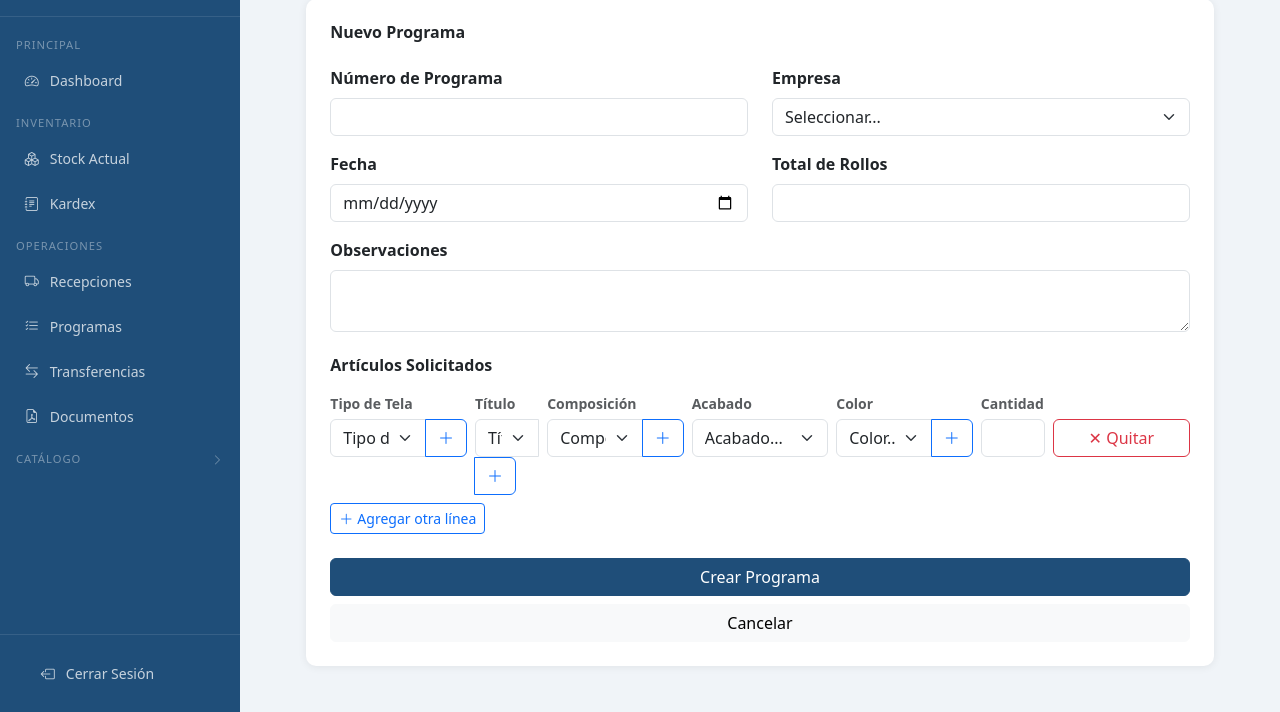
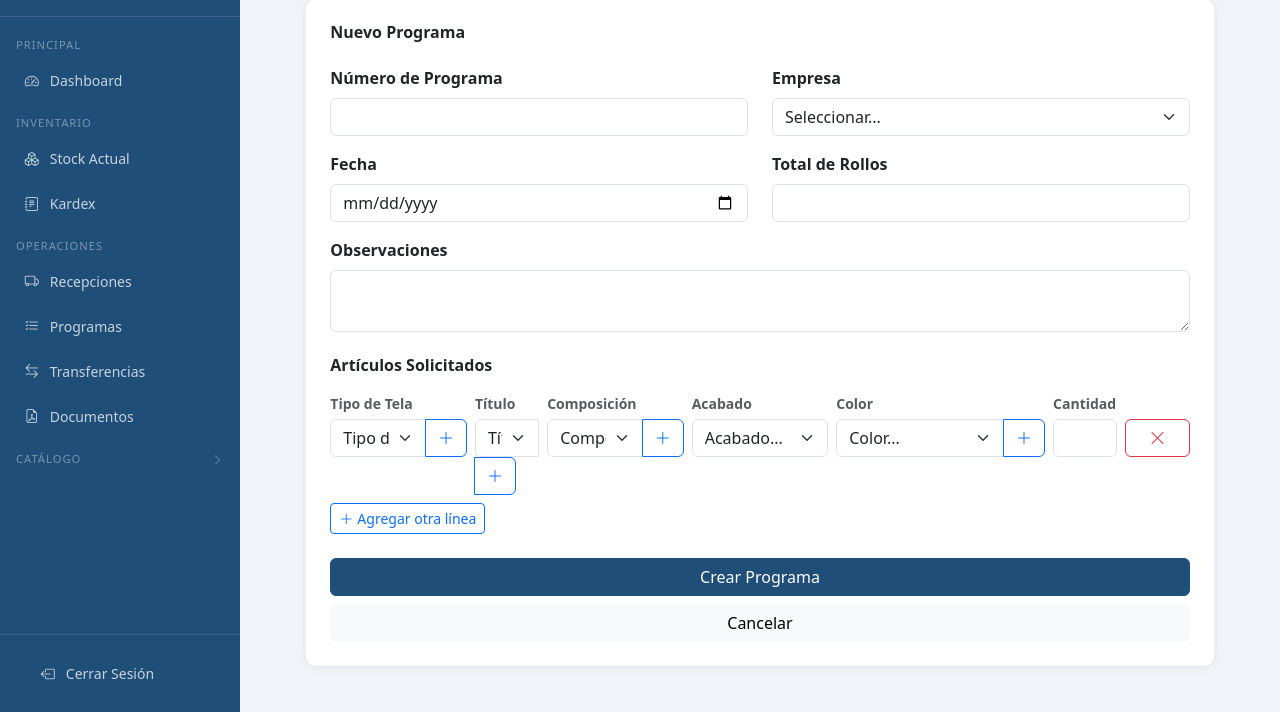
Before and after one commit to Jlynch23/textil-inventario, a Spring app: template src/main/resources/templates/programas/nuevo.html in a window 1280 px wide. Shown: the part 88-800 px from the top of the page. Run offline with Thymeleaf, Linux system fonts and the light colour scheme; the template is opened without the code that fills it, so the values that code supplies are empty; some of the project's set-up classes (security, data sources, template engines, error pages and the like) are left out, and stand-ins take their place.

Commit message:
Programa: cuadrar columnas de la linea (mas ancho a Color, Quitar compacto)
Las columnas de "Articulos Solicitados" no calzaban con el contenido: el
Color se cortaba ("BLANCO CREMOSO (91...") y el boton Quitar ocupaba de mas.
Se ensancha Color (col-md-2 -> 3) y se compacta Quitar a solo el icono ✕
(col-md-2 -> 1). Todo sigue sumando 12. Se aplica igual en el encabezado, la
primera linea (Thymeleaf) y las lineas que agrega el JS (buildLineaHtml).

Co-Authored-By: Claude Opus 4.8 <noreply@anthropic.com>
Claude-Session: https://claude.ai/code/session_018nXJaR3gQfnvcWoP9XnZpy

```diff
--- a/src/main/resources/templates/programas/nuevo.html
+++ b/src/main/resources/templates/programas/nuevo.html
@@ -49,7 +49,7 @@
                             <div class="col-md-1"><small class="text-muted fw-semibold">Título</small></div>
                             <div class="col-md-2"><small class="text-muted fw-semibold">Composición</small></div>
                             <div class="col-md-2"><small class="text-muted fw-semibold">Acabado</small></div>
-                            <div class="col-md-2"><small class="text-muted fw-semibold">Color</small></div>
+                            <div class="col-md-3"><small class="text-muted fw-semibold">Color</small></div>
                             <div class="col-md-1"><small class="text-muted fw-semibold">Cantidad</small></div>
                         </div>
                         <div id="lineasContainer">
@@ -88,7 +88,7 @@
                                                 th:text="${ab.nombre}"></option>
                                     </select>
                                 </div>
-                                <div class="col-md-2">
+                                <div class="col-md-3">
                                     <div class="input-group">
                                         <select class="form-select select-color" name="colorId">
                                             <option value="">Color...</option>
@@ -101,8 +101,8 @@
                                 <div class="col-md-1">
                                     <input type="number" class="form-control input-cantidad" name="cantidad" min="1">
                                 </div>
-                                <div class="col-md-2">
-                                    <button type="button" class="btn btn-outline-danger w-100 btn-quitar-linea">✕ Quitar</button>
+                                <div class="col-md-1">
+                                    <button type="button" class="btn btn-outline-danger w-100 btn-quitar-linea" title="Quitar línea"><i class="bi bi-x-lg"></i></button>
                                 </div>
                             </div>
                         </div>
@@ -343,10 +343,10 @@
                    '<div class="col-md-2"><div class="input-group"><select class="form-select select-composicion" name="composicionId">' + opcionesComposicion() + '</select>' +
                    '<button type="button" class="btn btn-outline-primary btn-composicion-nuevo" title="Crear composición nueva"><i class="bi bi-plus-lg"></i></button></div></div>' +
                    '<div class="col-md-2"><select class="form-select select-acabado" name="acabadoId">' + opcionesAcabado() + '</select></div>' +
-                   '<div class="col-md-2"><div class="input-group"><select class="form-select select-color" name="colorId">' + opcionesColores() + '</select>' +
+                   '<div class="col-md-3"><div class="input-group"><select class="form-select select-color" name="colorId">' + opcionesColores() + '</select>' +
                    '<button type="button" class="btn btn-outline-primary btn-color-nuevo" title="Crear color nuevo"><i class="bi bi-plus-lg"></i></button></div></div>' +
                    '<div class="col-md-1"><input type="number" class="form-control input-cantidad" name="cantidad" min="1"></div>' +
-                   '<div class="col-md-2"><button type="button" class="btn btn-outline-danger w-100 btn-quitar-linea">✕ Quitar</button></div>' +
+                   '<div class="col-md-1"><button type="button" class="btn btn-outline-danger w-100 btn-quitar-linea" title="Quitar línea"><i class="bi bi-x-lg"></i></button></div>' +
                    '</div>';
         }
 
```
